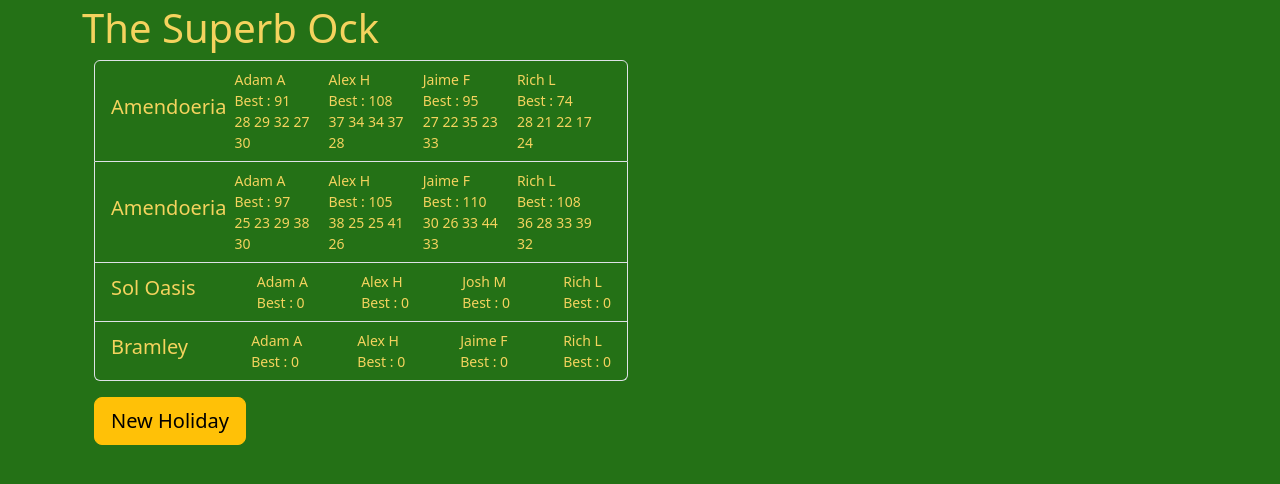
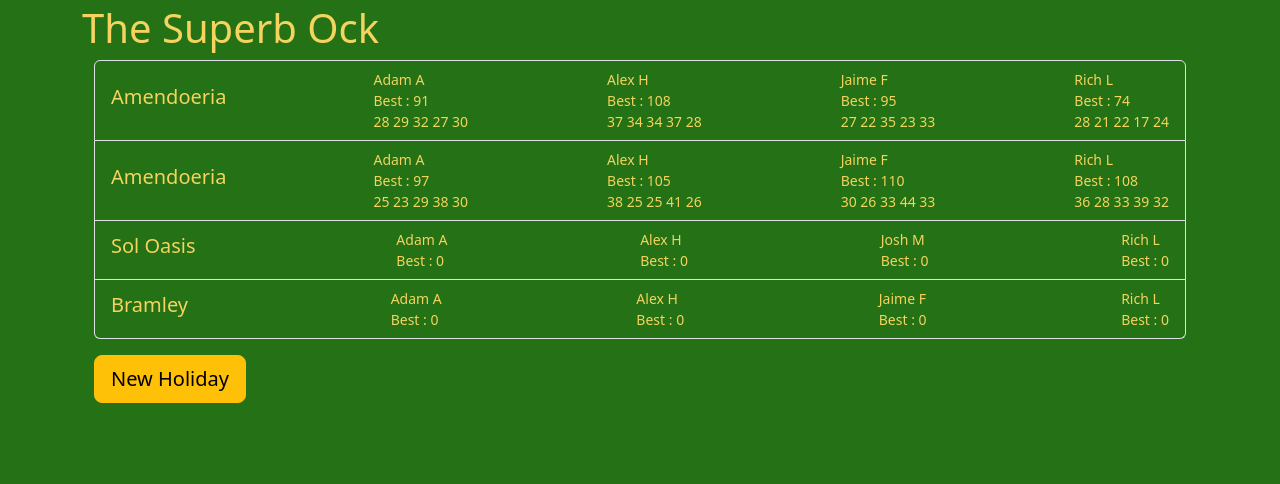
Before and after one commit to rgl1892/golf-2024, a Django app: a page that uses tournaments/templates/tournaments/tournament.html in a window 1280 px wide. Shown: the part 56-540 px from the top of the page. Run offline with Django 4.2, Linux system fonts and the light colour scheme; data comes from the database, SQL or seed files in the repository.

Commit message:
full width on columns added

```diff
--- a/tournaments/templates/tournaments/tournament.html
+++ b/tournaments/templates/tournaments/tournament.html
@@ -3,7 +3,7 @@
 <h1>{{selected_tournament}}</h1>
 <div class="container">
   <div class="row">
-    <div class="col col-md-6">
+    <div class="col">
       <ul class="list-group">
         {% for holiday in holiday_set %}
 
```
